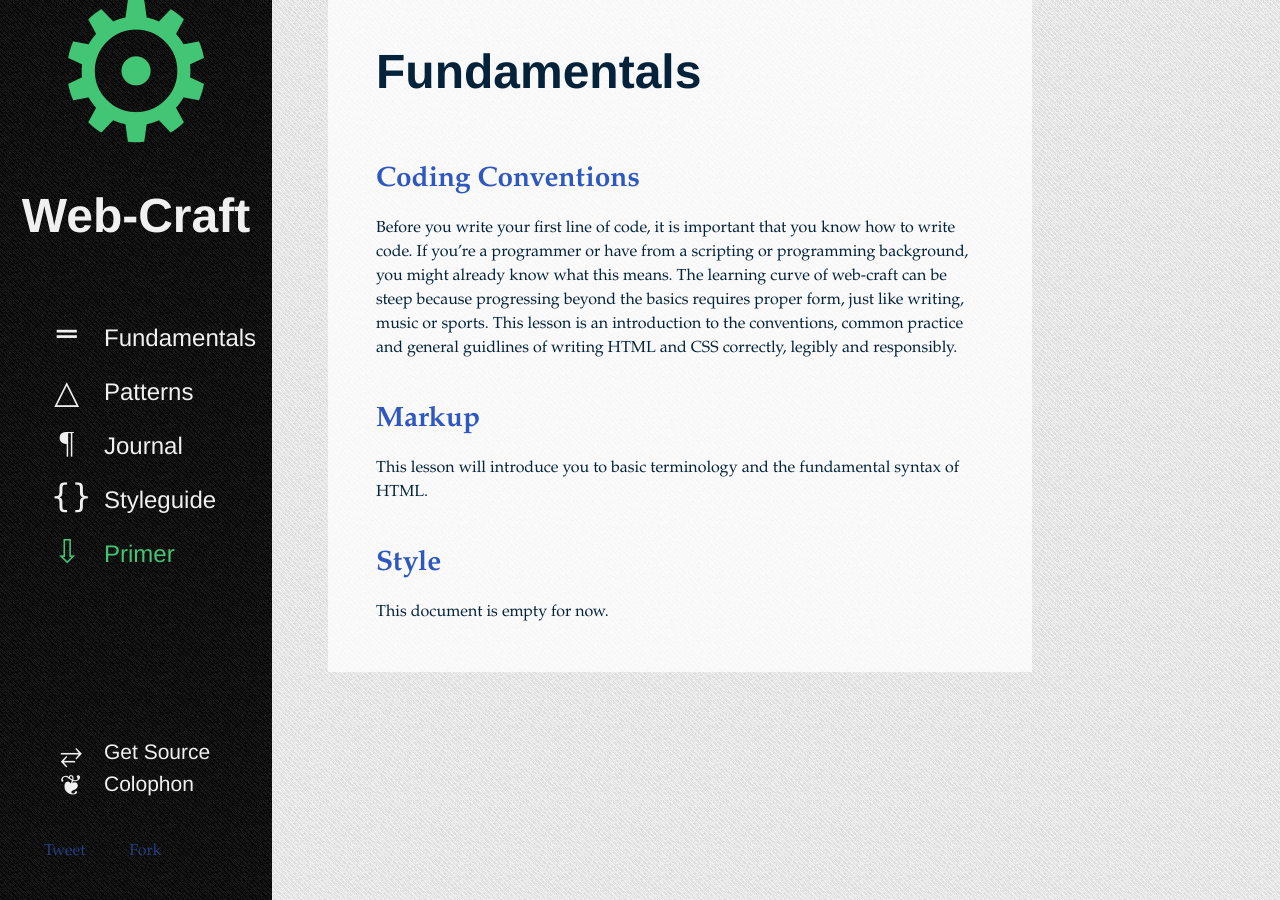
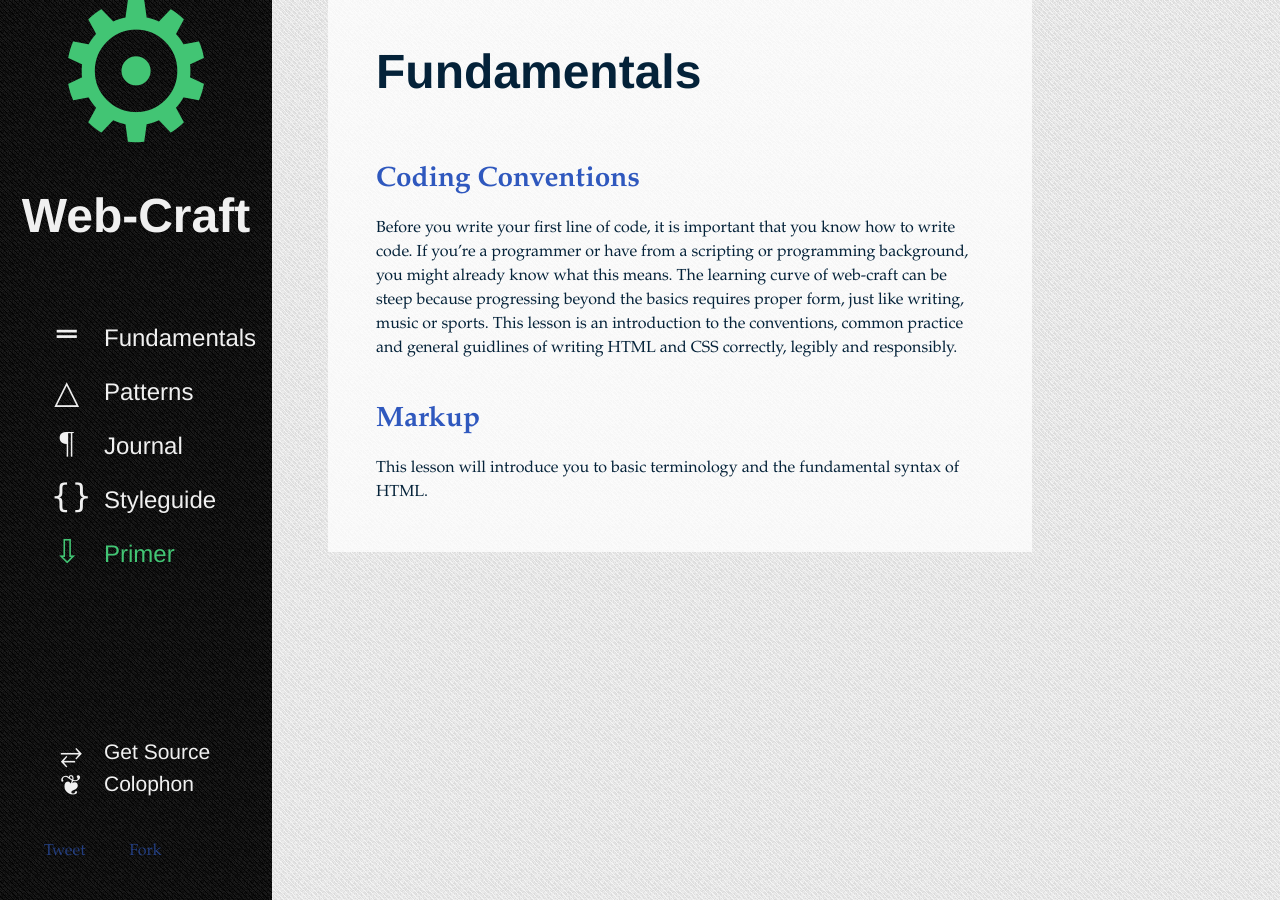
Before and after one commit to caycefischer/webcraft, a Jekyll site: the page built from fundamentals/index.html, in a window 1280 px wide. Built offline with Jekyll 4.4.1, drawn with Linux system fonts in a browser that asks for light colours; nearby versions of some CDN libraries; comment, search, counter and statistics services are not loaded; some of the changed lines change nothing that is shown.

Commit message:
hide empty style document

```diff
--- a/fundamentals/index.html
+++ b/fundamentals/index.html
@@ -5,7 +5,7 @@ description: "Learn the fundamentals of markup and style with two introductory l
 ---
 
 <!-- content of this page is a loop showing some posts -->
-{% for post in site.categories.fundamentals limit:5 %}
+{% for post in site.categories.fundamentals limit:2 %}
 <h2><a href="{{ site.baseurl }}{{ post.url }}">{{ post.title }}</a></h2>
 
 {{ post.content | replace:'more start -->','' | replace:'&lt;!-- more end','' }}
```
